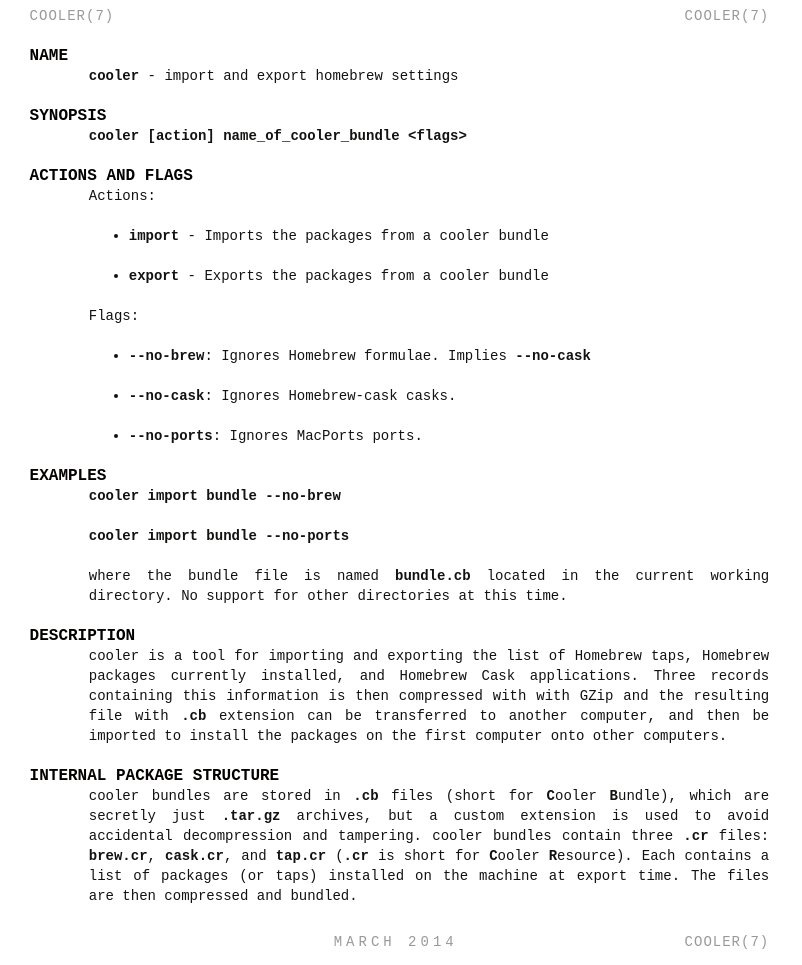
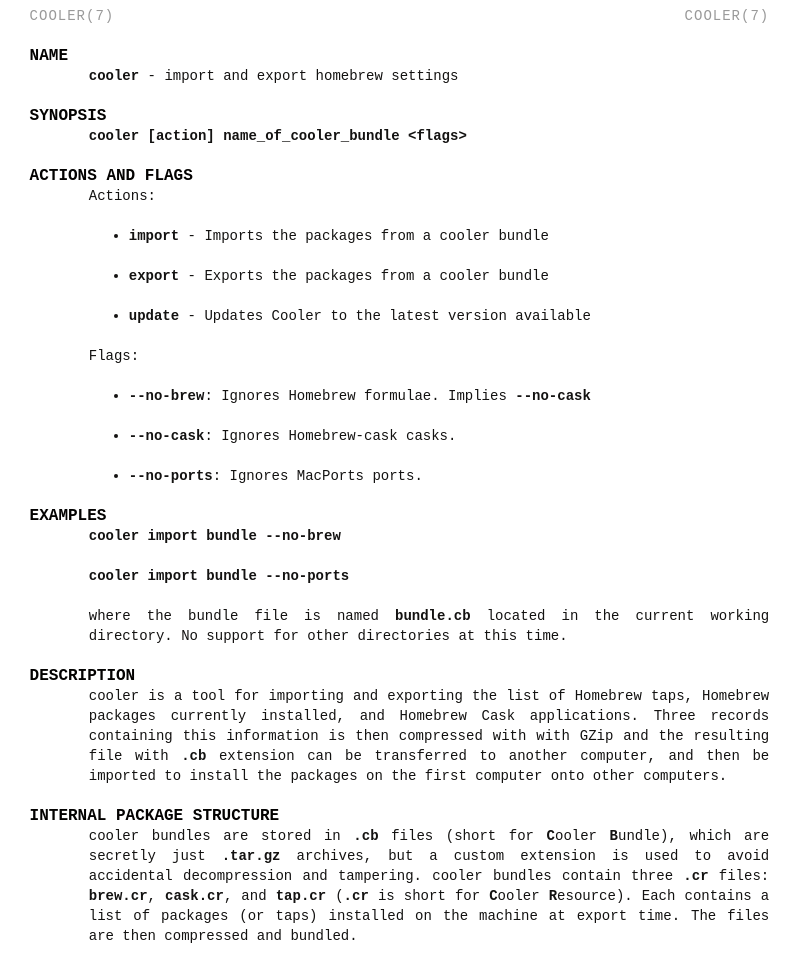
Before and after one commit to alebcay/cooler, a plain HTML site: page cooler.7.html in a window 1280 px wide. Shown: the top 965 px of the page, without its empty margins (0-802 px from the left). Drawn offline with Linux system fonts and the light colour scheme.

Commit message:
Update the man pages

```diff
--- a/cooler.7.html
+++ b/cooler.7.html
@@ -83,6 +83,7 @@
 <ul>
 <li><p><code>import</code> - Imports the packages from a cooler bundle</p></li>
 <li><p><code>export</code> - Exports the packages from a cooler bundle</p></li>
+<li><p><code>update</code> - Updates Cooler to the latest version available</p></li>
 </ul>
 
 
```
Also changed, not shown: 2 other files.
